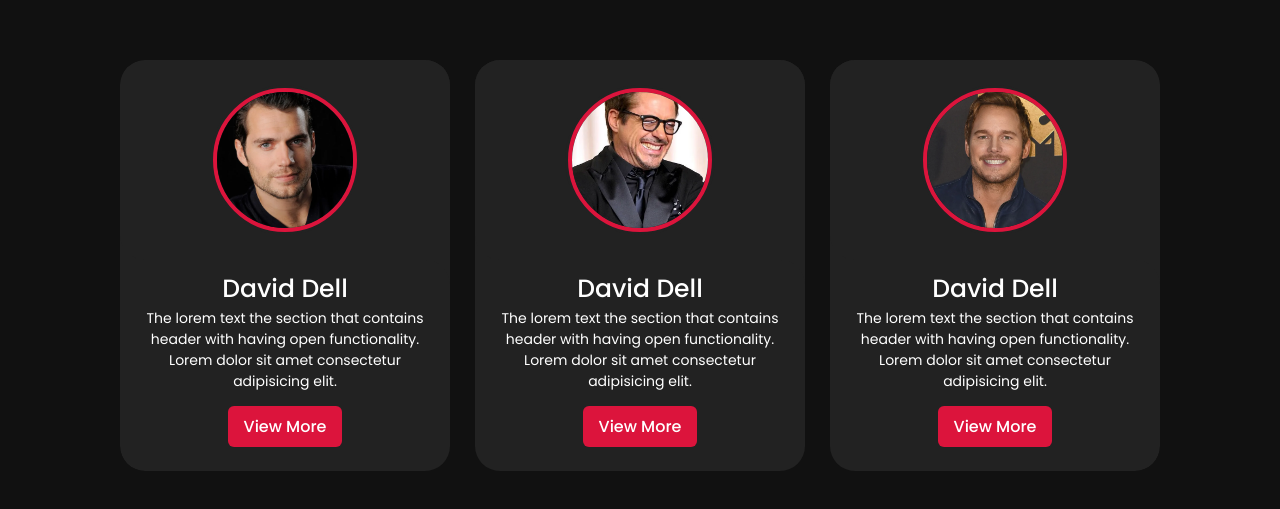
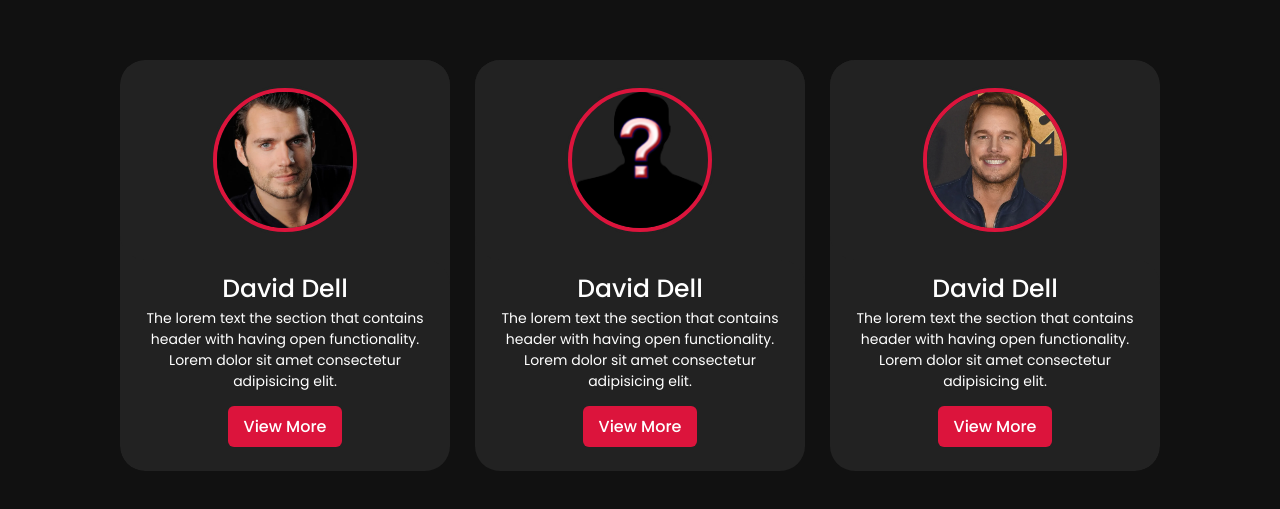
Before and after one commit to garvpatidar04/Image-slider, a plain HTML site: page index.html in a window 1280 px wide. Shown: the part 135-644 px from the top of the page. Drawn offline with Linux system fonts and the light colour scheme.

Commit message:
profile img updated

```diff
--- a/index.html
+++ b/index.html
@@ -41,7 +41,7 @@
                         <span class="overlay"></span>
 
                         <div class="card-image">
-                            <img src="/images/teamate-2.webp" alt="" class="card-img">
+                            <img src="/images/fake-profile.png" alt="" class="card-img">
                         </div>
                     </div>
 
```
